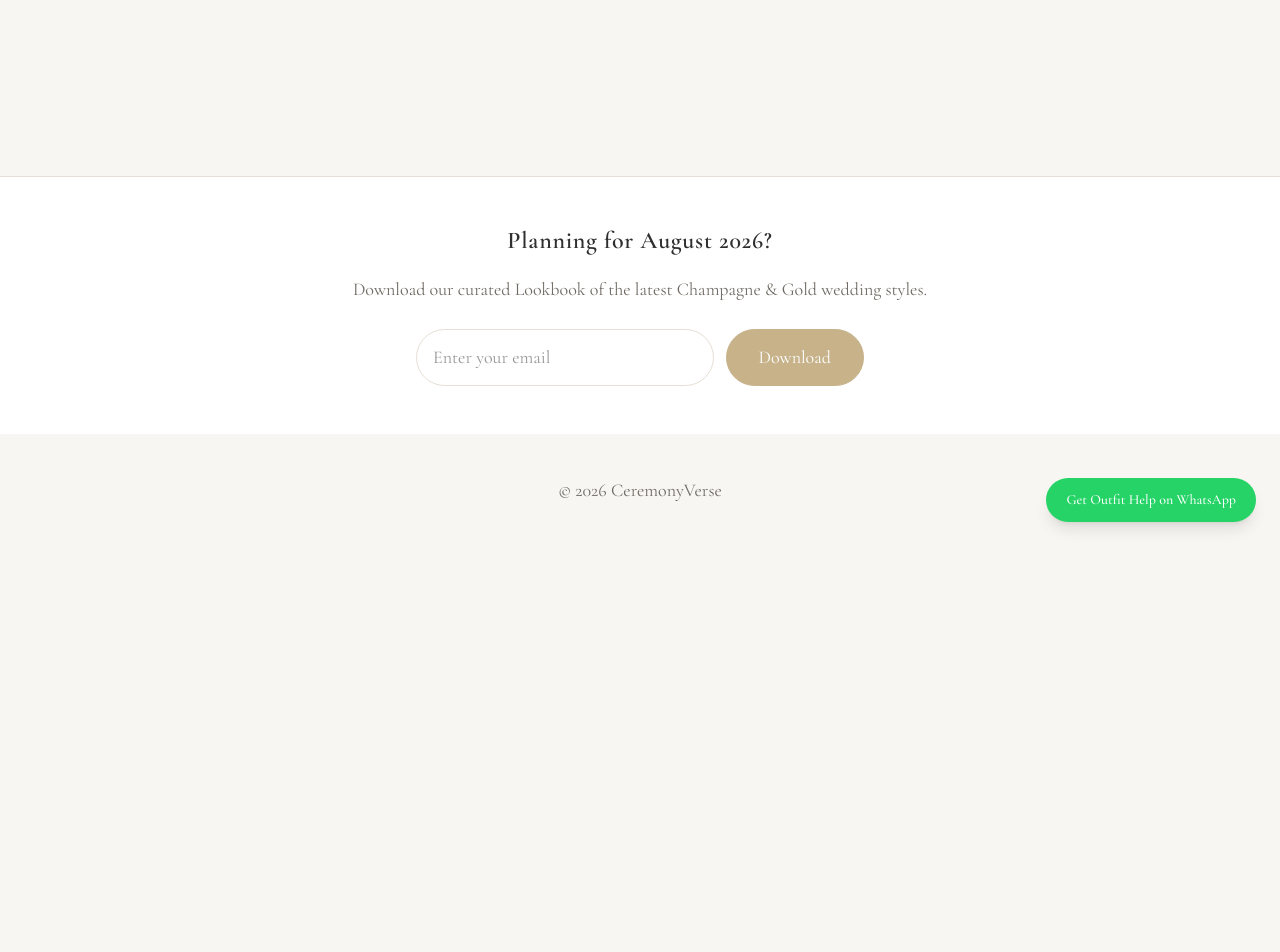
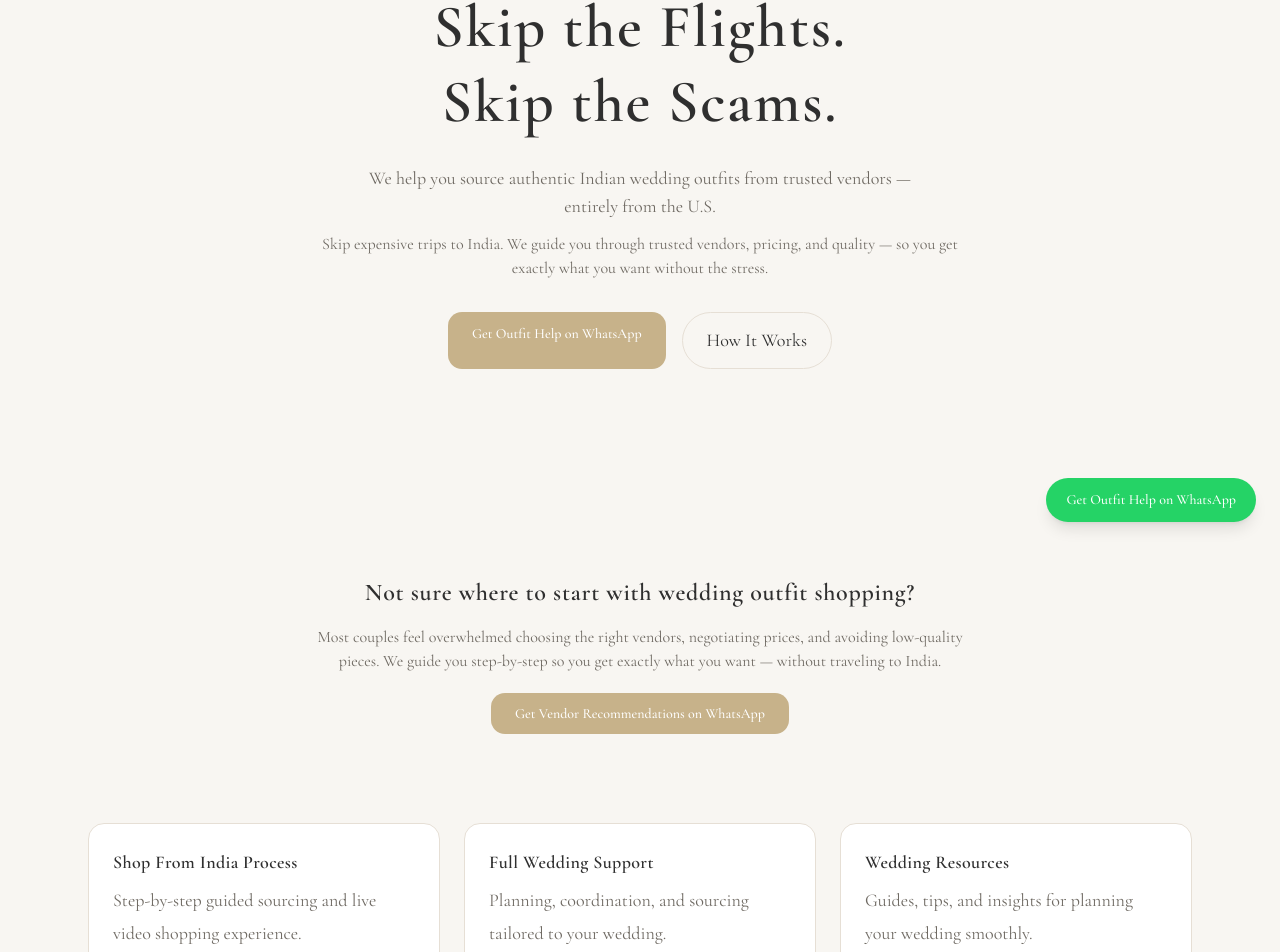
Before and after one commit to leylabernie/v0-ceremony-verse-wedding-concierge, a Next.js app: page / in a window 1280 px wide. Shown: the part 254-1206 px from the top of the page. Before the commit the page ends 800 px from the top, so only its background shows below. Built offline with nearby package versions, Linux system fonts and the light colour scheme; a web font is replaced by a local one.

Commit message:
Revamp HomePage layout and content structure

```diff
--- a/components/pages/home-page.tsx
+++ b/components/pages/home-page.tsx
@@ -4,8 +4,112 @@ import Link from "next/link"
 
 export default function HomePage() {
   return (
-    <div>
-      <h1>Test Home</h1>
+    <div className="bg-[var(--cv-bg)]">
+
+      {/* HERO */}
+      <section className="py-28 px-6 text-center">
+        <div className="max-w-4xl mx-auto">
+
+          <p className="tracking-wide text-sm text-charcoal/70 mb-4">
+            YOUR PERSONAL SOURCING TEAM
+          </p>
+
+          <h1 className="text-5xl md:text-6xl font-semibold leading-tight mb-6">
+            Skip the Flights.
+            <br />
+            Skip the Scams.
+          </h1>
+
+          <p className="mt-4 text-lg text-charcoal max-w-xl mx-auto">
+            We help you source authentic Indian wedding outfits from trusted vendors — entirely from the U.S.
+          </p>
+
+          <p className="mt-3 text-base text-charcoal/90 max-w-2xl mx-auto">
+            Skip expensive trips to India. We guide you through trusted vendors, pricing, and quality — so you get exactly what you want without the stress.
+          </p>
+
+          <div className="mt-8 flex flex-col sm:flex-row gap-4 justify-center">
+
+            <a
+              href="https://wa.me/12153419990?text=Hi%20I%20am%20interested%20in%20Indian%20wedding%20outfit%20sourcing"
+              target="_blank"
+              className="bg-primary text-white px-6 py-3 rounded-md text-sm font-medium hover:opacity-90 transition text-center"
+            >
+              Get Outfit Help on WhatsApp
+            </a>
+
+            <Link
+              href="/shop-from-india"
+              className="border border-[var(--cv-border)] px-6 py-3 rounded-full inline-block"
+            >
+              How It Works
+            </Link>
+
+          </div>
+
+        </div>
+      </section>
+
+      {/* DECISION SECTION */}
+      <section className="mt-16 bg-sage/10 p-8 rounded-xl text-center max-w-5xl mx-auto">
+        <h2 className="text-2xl font-semibold mb-4">
+          Not sure where to start with wedding outfit shopping?
+        </h2>
+
+        <p className="text-base text-charcoal/90 max-w-2xl mx-auto mb-6">
+          Most couples feel overwhelmed choosing the right vendors, negotiating prices, and avoiding low-quality pieces. We guide you step-by-step so you get exactly what you want — without traveling to India.
+        </p>
+
+        <a
+          href="https://wa.me/12153419990?text=Hi%20I%20am%20interested%20in%20Indian%20wedding%20outfit%20sourcing"
+          target="_blank"
+          className="bg-primary text-white px-6 py-3 rounded-md text-sm font-medium hover:opacity-90 transition"
+        >
+          Get Vendor Recommendations on WhatsApp
+        </a>
+      </section>
+
+      {/* CARDS */}
+      <div className="mt-16 grid md:grid-cols-2 lg:grid-cols-3 gap-6 max-w-6xl mx-auto px-6">
+
+        <Link
+          href="/shop-from-india"
+          className="bg-white border border-[var(--cv-border)] rounded-2xl p-6 hover:shadow-md transition"
+        >
+          <h3 className="text-lg font-semibold mb-2">
+            Shop From India Process
+          </h3>
+          <p className="text-charcoal/70">
+            Step-by-step guided sourcing and live video shopping experience.
+          </p>
+        </Link>
+
+        <Link
+          href="/services"
+          className="bg-white border border-[var(--cv-border)] rounded-2xl p-6 hover:shadow-md transition"
+        >
+          <h3 className="text-lg font-semibold mb-2">
+            Full Wedding Support
+          </h3>
+          <p className="text-charcoal/70">
+            Planning, coordination, and sourcing tailored to your wedding.
+          </p>
+        </Link>
+
+        <Link
+          href="/resources"
+          className="bg-white border border-[var(--cv-border)] rounded-2xl p-6 hover:shadow-md transition"
+        >
+          <h3 className="text-lg font-semibold mb-2">
+            Wedding Resources
+          </h3>
+          <p className="text-charcoal/70">
+            Guides, tips, and insights for planning your wedding smoothly.
+          </p>
+        </Link>
+
+      </div>
+
     </div>
   )
 }
```
